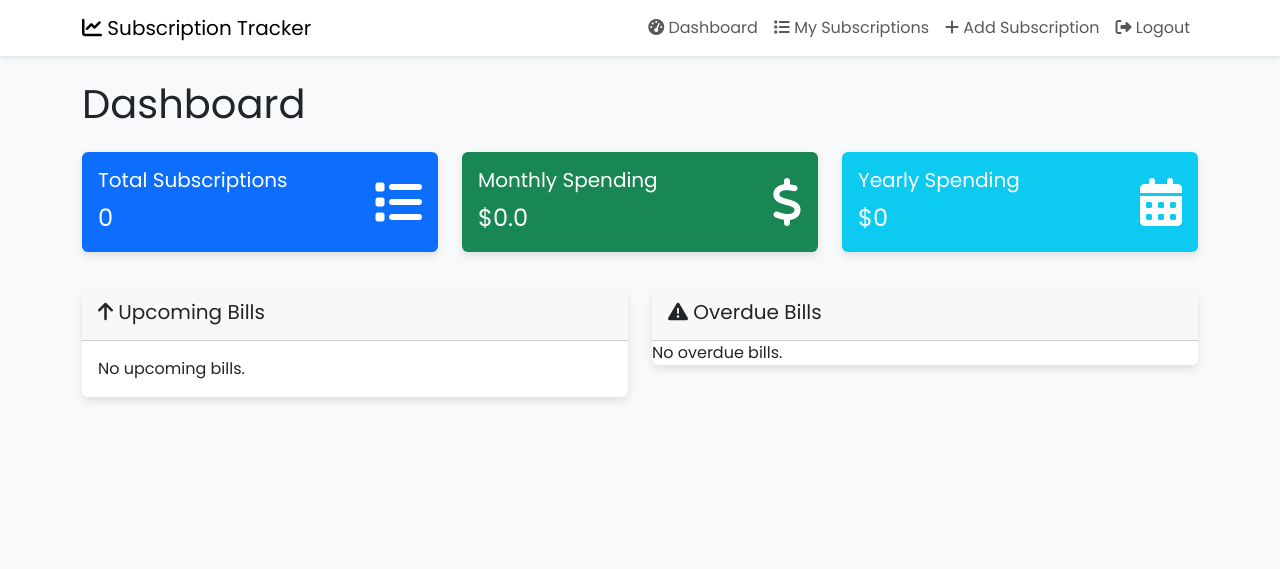
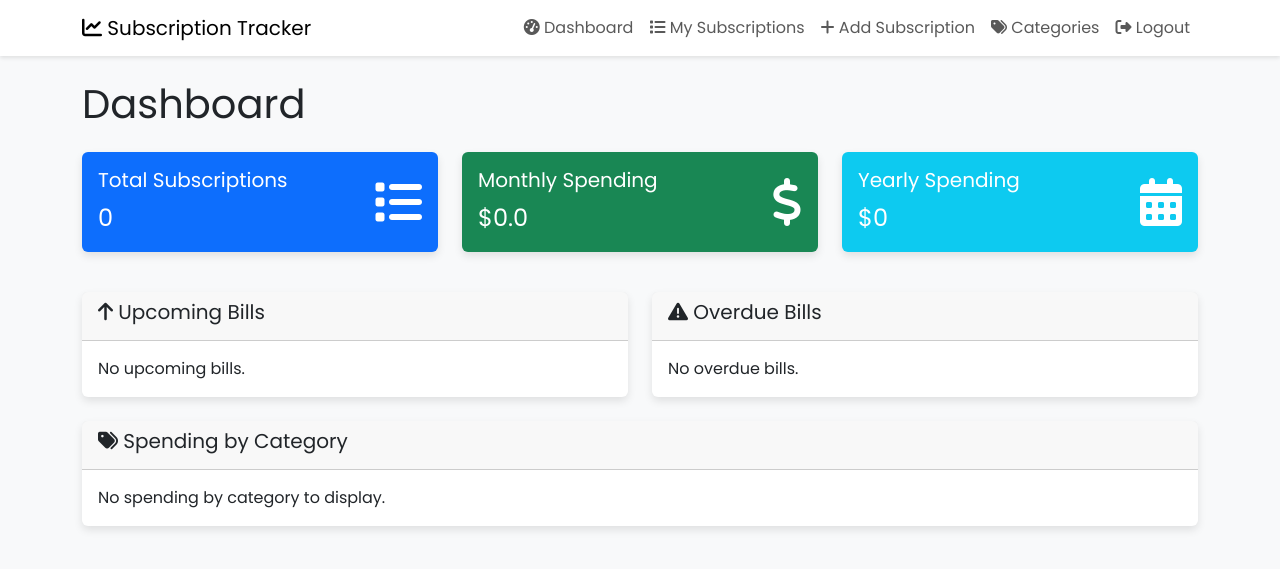
Before and after one commit to tanishqraj306/Subscription-Tracker-Django, a Django app: page /subscriptions/ in a window 1280 px wide. Shown: the top 569 px of the page. Run offline with Django 5.2, Linux system fonts and the light colour scheme; a user stored in the database is signed in; data comes from the database, SQL or seed files in the repository; both versions use the stored data as it was after the commit; data that the repository does not hold is empty.

Commit message:
feat: Implement subscription categories

```diff
--- a/subscriptions/templates/subscriptions/base.html
+++ b/subscriptions/templates/subscriptions/base.html
@@ -57,6 +57,9 @@
                             <a class="nav-link" href="{% url 'subscriptions:add_subscription' %}"><i class="fas fa-plus"></i> Add Subscription</a>
                         </li>
                         <li class="nav-item">
+                            <a class="nav-link" href="{% url 'subscriptions:category_list' %}"><i class="fas fa-tags"></i> Categories</a>
+                        </li>
+                        <li class="nav-item">
                             <a class="nav-link" href="{% url 'subscriptions:logout' %}"><i class="fas fa-sign-out-alt"></i> Logout</a>
                         </li>
                     {% else %}
--- a/subscriptions/templates/subscriptions/dashboard.html
+++ b/subscriptions/templates/subscriptions/dashboard.html
@@ -79,7 +79,7 @@
                 <div class="card-header">
                     <h5 class="card-title"><i class="fas fa-exclamation-triangle"></i> Overdue Bills</h5>
                 </div>
-                <div class_="card-body">
+                <div class="card-body">
                     {% if overdue_bills %}
                         <ul class="list-group list-group-flush">
                             {% for subscription in overdue_bills %}
@@ -96,4 +96,28 @@
             </div>
         </div>
     </div>
+
+    <div class="row mt-4">
+        <div class="col-md-12">
+            <div class="card">
+                <div class="card-header">
+                    <h5 class="card-title"><i class="fas fa-tags"></i> Spending by Category</h5>
+                </div>
+                <div class="card-body">
+                    {% if category_spending %}
+                        <ul class="list-group list-group-flush">
+                            {% for item in category_spending %}
+                                <li class="list-group-item d-flex justify-content-between align-items-center">
+                                    {{ item.category }}
+                                    <span class="badge bg-primary rounded-pill">${{ item.total_price }}</span>
+                                </li>
+                            {% endfor %}
+                        </ul>
+                    {% else %}
+                        <p class="card-text">No spending by category to display.</p>
+                    {% endif %}
+                </div>
+            </div>
+        </div>
+    </div>
 {% endblock %}
--- a/subscriptions/urls.py
+++ b/subscriptions/urls.py
@@ -9,6 +9,9 @@ urlpatterns = [
     path('monthly/', views.monthly_subscriptions, name='monthly_subscriptions'),
     path('yearly/', views.yearly_subscriptions, name='yearly_subscriptions'),
     path('add/', views.add_subscription, name='add_subscription'),
+    path('categories/', views.category_list, name='category_list'),
+    path('categories/edit/<int:category_id>/', views.category_edit, name='category_edit'),
+    path('categories/delete/<int:category_id>/', views.category_delete, name='category_delete'),
     path('register/', views.register, name='register'),
     path('login/', views.login_view, name='login'),
     path('logout/', views.logout_view, name='logout'),
--- a/subscriptions/views.py
+++ b/subscriptions/views.py
@@ -2,10 +2,11 @@ from django.shortcuts import render, redirect, get_object_or_404
 from django.contrib.auth.decorators import login_required
 from django.contrib.auth import login, logout
 from django.contrib.auth.forms import AuthenticationForm
-from .models import Subscription
-from .forms import SubscriptionForm, UserRegistrationForm
+from .models import Subscription, Category
+from .forms import SubscriptionForm, UserRegistrationForm, CategoryForm
 from datetime import date
 from dateutil.relativedelta import relativedelta
+from django.db.models import Sum
 
 @login_required(login_url='/subscriptions/login/')
 def subscription_list(request):
@@ -29,10 +30,10 @@ def dashboard(request):
     upcoming_bills = subscriptions.filter(next_billing_date__gte=date.today()).order_by('next_billing_date')
     overdue_bills = subscriptions.filter(next_billing_date__lt=date.today()).order_by('next_billing_date')
 
-    monthly_spending_only = sum(sub.price for sub in subscriptions if sub.billing_cycle == 'monthly')
-    yearly_spending_only = sum(sub.price for sub in subscriptions if sub.billing_cycle == 'annually')
-    weekly_spending_only = sum(sub.price for sub in subscriptions if sub.billing_cycle == 'weekly')
-    daily_spending_only = sum(sub.price for sub in subscriptions if sub.billing_cycle == 'daily')
+    monthly_spending_only = subscriptions.filter(billing_cycle='monthly').aggregate(Sum('price'))['price__sum'] or 0
+    yearly_spending_only = subscriptions.filter(billing_cycle='annually').aggregate(Sum('price'))['price__sum'] or 0
+    weekly_spending_only = subscriptions.filter(billing_cycle='weekly').aggregate(Sum('price'))['price__sum'] or 0
+    daily_spending_only = subscriptions.filter(billing_cycle='daily').aggregate(Sum('price'))['price__sum'] or 0
 
     # Calculate total monthly spending including prorated yearly, weekly, and daily
     monthly_spending = monthly_spending_only + (yearly_spending_only / 12) + (weekly_spending_only * 4) + (daily_spending_only * 30)
@@ -40,12 +41,21 @@ def dashboard(request):
     # Calculate total yearly spending including prorated monthly, weekly, and daily
     yearly_spending = yearly_spending_only + (monthly_spending_only * 12) + (weekly_spending_only * 52) + (daily_spending_only * 365)
 
+    # Calculate spending by category
+    category_spending = []
+    categories = Category.objects.filter(user=request.user)
+    for category in categories:
+        category_subscriptions = subscriptions.filter(category=category)
+        total_price = category_subscriptions.aggregate(Sum('price'))['price__sum'] or 0
+        category_spending.append({'category': category.name, 'total_price': total_price})
+
     context = {
         'total_subscriptions': total_subscriptions,
         'upcoming_bills': upcoming_bills,
         'overdue_bills': overdue_bills,
         'monthly_spending': round(monthly_spending, 2),
         'yearly_spending': round(yearly_spending, 2),
+        'category_spending': category_spending,
     }
     return render(request, 'subscriptions/dashboard.html', context)
 
@@ -53,6 +63,7 @@ def dashboard(request):
 def add_subscription(request):
     if request.method == 'POST':
         form = SubscriptionForm(request.POST)
+        form.fields['category'].queryset = Category.objects.filter(user=request.user)
         if form.is_valid():
             subscription = form.save(commit=False)
             subscription.user = request.user
@@ -60,6 +71,7 @@ def add_subscription(request):
             return redirect('subscriptions:subscription_list')
     else:
         form = SubscriptionForm()
+        form.fields['category'].queryset = Category.objects.filter(user=request.user)
     return render(request, 'subscriptions/add_subscription.html', {'form': form})
 
 @login_required(login_url='/subscriptions/login/')
@@ -81,6 +93,40 @@ def mark_as_paid(request, subscription_id):
     subscription.next_billing_date = new_next_billing_date
     subscription.save()
     return redirect('subscriptions:dashboard')
+
+@login_required(login_url='/subscriptions/login/')
+def category_list(request):
+    categories = Category.objects.filter(user=request.user)
+    if request.method == 'POST':
+        form = CategoryForm(request.POST)
+        if form.is_valid():
+            category = form.save(commit=False)
+            category.user = request.user
+            category.save()
+            return redirect('subscriptions:category_list')
+    else:
+        form = CategoryForm()
+    return render(request, 'subscriptions/category_list.html', {'categories': categories, 'form': form})
+
+@login_required(login_url='/subscriptions/login/')
+def category_edit(request, category_id):
+    category = get_object_or_404(Category, id=category_id, user=request.user)
+    if request.method == 'POST':
+        form = CategoryForm(request.POST, instance=category)
+        if form.is_valid():
+            form.save()
+            return redirect('subscriptions:category_list')
+    else:
+        form = CategoryForm(instance=category)
+    return render(request, 'subscriptions/category_edit.html', {'form': form})
+
+@login_required(login_url='/subscriptions/login/')
+def category_delete(request, category_id):
+    category = get_object_or_404(Category, id=category_id, user=request.user)
+    if request.method == 'POST':
+        category.delete()
+        return redirect('subscriptions:category_list')
+    return render(request, 'subscriptions/category_delete.html', {'category': category})
 
 def register(request):
     if request.method == 'POST':
```
Also changed, not shown: subscriptions/forms.py (+7 -2 lines), subscriptions/models.py (+8 -0 lines), subscriptions/templates/subscriptions/category_delete.html (added, +17 -0 lines), subscriptions/templates/subscriptions/category_edit.html (added, +17 -0 lines), subscriptions/templates/subscriptions/category_list.html (added, +41 -0 lines), db.sqlite3, subscriptions/migrations/0002_category_subscription_category.py (added).
